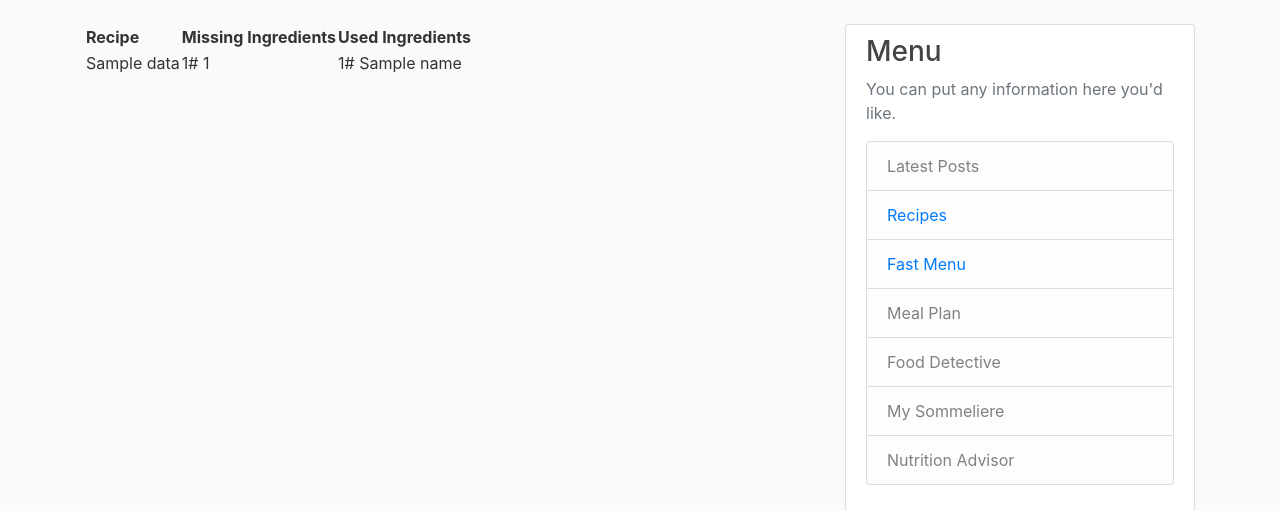
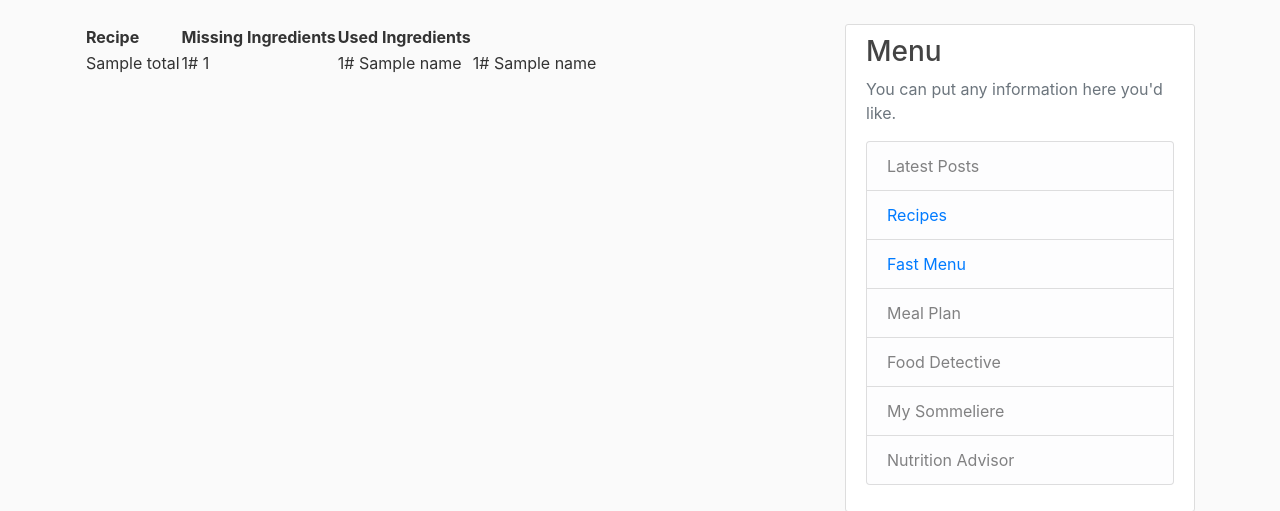
Before and after one commit to w4s2020/w4s, a Flask app: template app/templates/recipes.html in a window 1280 px wide. Shown: the part 56-567 px from the top of the page. Run offline with Flask 2, Linux system fonts and the light colour scheme; the template is opened without the code that fills it: most values are stand-ins (such as "Sample title", 1, 10 or a date in 2020); some libraries are stand-ins or nearby versions.

Commit message:
modified recipe route logic and html to render

```diff
--- a/app/app.py
+++ b/app/app.py
@@ -56,6 +56,7 @@
         feasible_recipes = {}
         feasible_recipes_length = []
         feasible_recipes_title = []
+        total = {}
 
         url = "https://api.spoonacular.com/recipes/findByIngredients"
         f = open('API.txt', 'r')
@@ -76,16 +77,17 @@
 
                 recipes_filtered.append(response.json()[x])
                 feasible_recipes_length = len(recipes_filtered)
-                recipes_missing_ingredients = {}
-                recipes_used_ingredients = {}
-                recipe_total_ingredients = {}
+                #recipes_missing_ingredients = {}
+                #recipes_used_ingredients = {}
+                #total = {}
 
         for x in range(0, feasible_recipes_length):
 
             feasible_recipes_title.append(recipes_filtered[x]["title"])
-            total_ingredients = []
+            recipe_total = []
             missing_ingredients = []
             used_ingredients = []
+            recipe_id = []
             item = recipes_filtered[x]["title"]
             for y in range(0, recipes_filtered[x]["missedIngredientCount"]):
                 missing_ingredients.append(recipes_filtered[x]["missedIngredients"][y]["name"])
@@ -94,12 +96,19 @@
             for z in range(0, recipes_filtered[x]["usedIngredientCount"]):
                 used_ingredients.append(recipes_filtered[x]["usedIngredients"][z]["name"])
 
-            total_ingredients.append(missing_ingredients)
-            total_ingredients.append(used_ingredients)
-            recipe_total_ingredients[item] = total_ingredients
+
+            recipe_id.append(recipes_filtered[x]["id"])
 
 
-        return render_template('recipes.html', data = recipe_total_ingredients)
+            recipe_total.append(missing_ingredients)
+            recipe_total.append(used_ingredients)
+            recipe_total.append(recipe_id)
+
+
+            total[item] = recipe_total
+
+
+        return render_template('recipes.html', total = total)
     return render_template('find_recipes.html')
 
 
--- a/app/templates/recipes.html
+++ b/app/templates/recipes.html
@@ -9,12 +9,14 @@
                 <th>Used Ingredients </th>
 
         </tr>
-        {% for k, v in data.items() %}
+        {% for k, v in total.items() %}
                 <tr>
                         <td>{{ k }}</td>
 
                         <td>  {% for i in v[0] %} {{loop.index}}# {{i}}&nbsp;&nbsp; {% endfor %} </td>
                         <td>  {% for i in v[1] %} {{loop.index}}# {{i}}&nbsp;&nbsp; {% endfor %} </td>
+                        <td>  {% for i in v[2] %} {{loop.index}}# {{i}}&nbsp;&nbsp; {% endfor %} </td>
+
                 </tr>
 
         {% endfor %}
```
